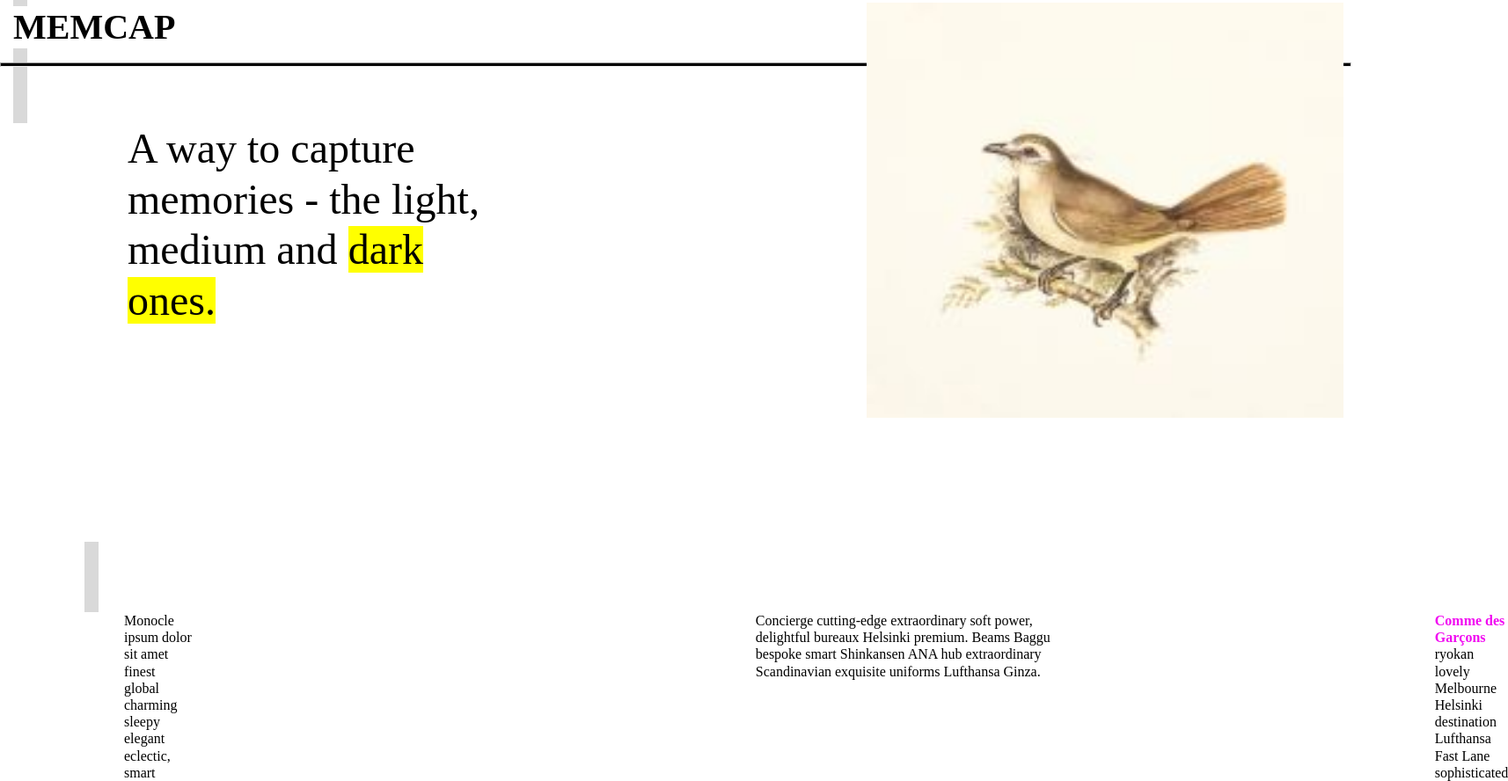
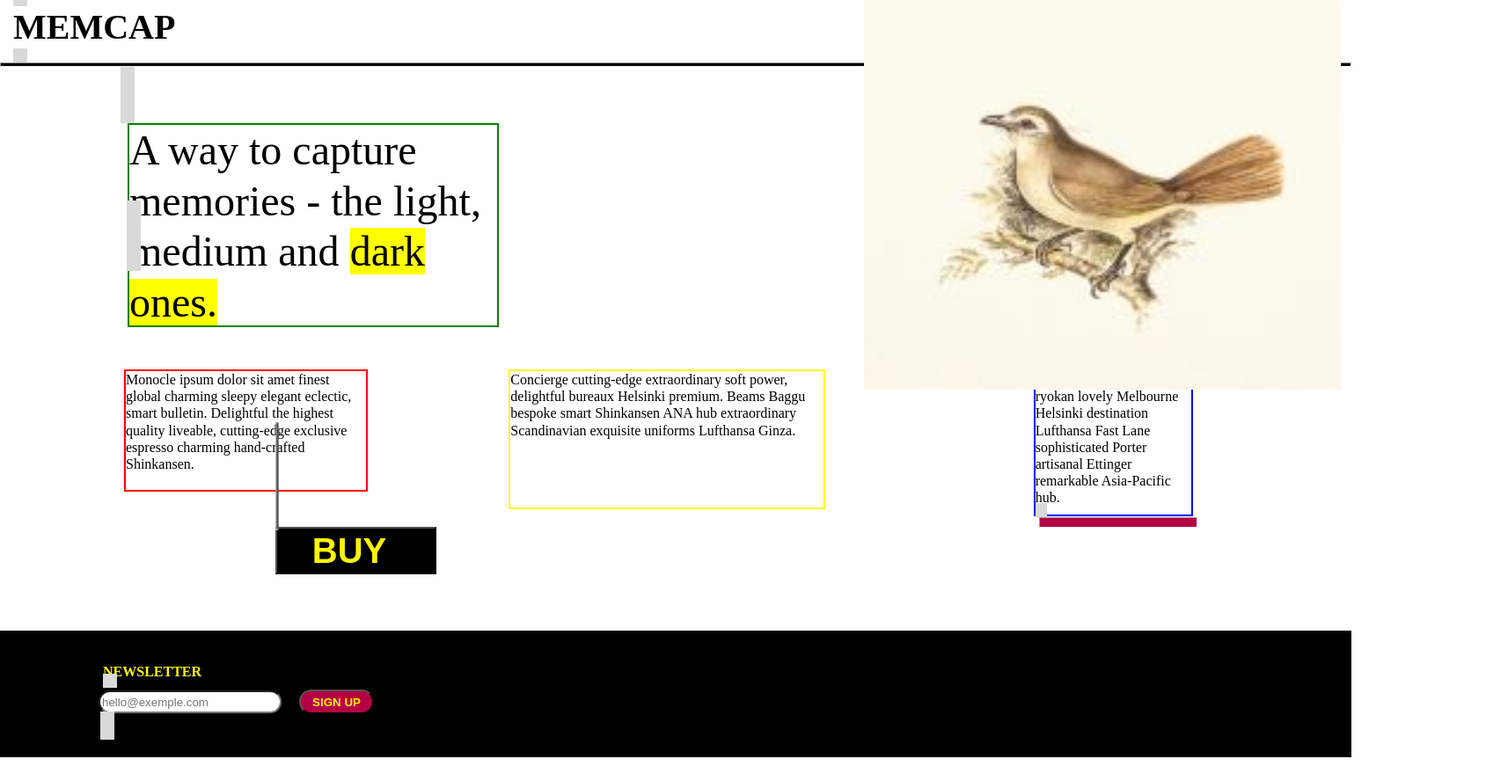
Before and after one commit to YounesEch/memories, a website: page src/index.html in a window 1536 px wide. Shown: the part 30-918 px from the top of the page at 88% size, 1714 px wide, since content can reach past the window. After the commit the page ends 891 px from the top, so only its background shows below. Drawn offline with Linux system fonts and the light colour scheme.

Commit message:
fixat med spacing i olika layout

```diff
--- a/src/index.html
+++ b/src/index.html
@@ -29,10 +29,13 @@
   <div class="rectangle"></div>
   <hr>
   </header>
-  <div class="rectangle"></div>
-  <div class="rectangle"></div>
-  <div class="rectangle"></div>
-  <div class="rectangle"></div>
+  <div class="rectangleFlex">
+    <span class="rectangle1"></span>
+    <span class="rectangleParrot"></span>
+  </div>
+  <div class="rectangle1"></div>
+  <div class="rectangle1"></div>
+  <div class="rectangle1"></div>
   <section class="textContainer">
     <section class="textImg">
         <p class="container1">A way to capture memories - the light, medium and <span class="empText">dark ones.</span></p>
@@ -44,6 +47,11 @@
     <div class="rectangle2"></div>
     <div class="rectangle2"></div>
     <div class="rectangle2"></div>
+    <div class="rectangleTablet"></div>
+    <div class="rectangleTablet"></div>
+    <div class="rectangleTablet"></div>
+    <div class="rectangleTablet"></div>
+    <div class="rectangleTablet"></div>
     <section class="rowDesktop">
       <p class="container2">Monocle ipsum dolor sit amet finest global charming sleepy elegant eclectic, smart bulletin. Delightful the highest quality liveable, cutting-edge exclusive espresso charming hand-crafted Shinkansen.</p>
       <div class="rectangle2"></div>
@@ -59,18 +67,23 @@
       <div class="rectangle3"></div>
       <div class="rectangle3"></div>
       <div class="rectangle3"></div>
-      <div class="rectangle3"></div>
+      <div class="rectangle3 single"></div>
         <p class="container4"><span class="purple">Comme des Garçons</span> ryokan lovely Melbourne Helsinki destination Lufthansa Fast Lane sophisticated Porter artisanal Ettinger remarkable Asia-Pacific hub.</p>
+      <hr class="lineText">
       </section>
+<hr class="line">
     <button class="buttonDesktop"><h3>buy</h3></button>
   </section>
 
   <footer>
     <h5>Newsletter</h5>
+    <div class="rectangle4"></div>
     <label for="email">
       <input type="email" placeholder="hello@exemple.com">
     </label>
     <button class="sign">sign up</button>
+    <div class="rectangleFooter"></div>
+    <div class="rectangleFooter"></div>
   </footer>
 
   <script src="/src/main.js"></script>
--- a/src/main.scss
+++ b/src/main.scss
@@ -23,6 +23,13 @@ h1{
 }
 
 .rectangle{
+  background-color: #D9D9D9;
+  width: 16px;
+  height: 16px;
+  margin-left: 15px;
+}
+
+.rectangle1{
   background-color: #D9D9D9;
   width: 16px;
   height: 16px;
@@ -103,6 +110,9 @@ a{
   line-height: 39.6px;
   margin-top: 0;
   margin-bottom: 0;
+  margin-right: 0;
+  border: 2px solid green;
+
 }
 
 .empText{
@@ -125,6 +135,7 @@ a{
   font-weight: 350;
   margin-bottom: 0;
   margin-top: 0;
+  border: 2px solid red;
 }
 
 .buttonDesktop {
@@ -145,6 +156,7 @@ a{
   font-weight: 350;
   margin-bottom: 0;
   margin-top: 0;
+  border: 2px solid yellow;
 }
 
 .imgMobile{
@@ -162,6 +174,7 @@ a{
   line-height: 19.2px;
   font-weight: 350;
   margin-top: 0;
+  border: 2px solid blue;
 }
 
 footer{
@@ -187,22 +200,60 @@ footer{
 
 .imgTablet{
   display: block;
-  right: 5rem;
-  top: 3px;
+  left: 7rem;
+  top: -48px;
   position: relative;
 }
 
+.rectangleFlex{
+  display: flex;
+}
+
+.rectangle1{
+  margin-left: 137px;
+}
+
+.rectangleParrot{
+  background-color: #d9d9d9;
+  width: 16px;
+  height: 16px;
+  margin-left: 400px;
+}
+
+.rectangle2{
+  position: relative;
+  left: 26.5rem;
+  margin: 0;
+  top: -2rem;
+}
+
+.rectangleTablet{
+  background-color: #d9d9d9;
+  width: 16px;
+  height: 16px;
+  position: relative;
+  left: 26.5rem;
+  margin: 0;
+  top: -2rem;
+}
+
+.rectangle3{
+  position: relative;
+  left: 276px;
+}
 
 .container2{
   width: 288px;
   height: 135px;
-  margin-left: 427px;
+  margin-left: 424px;
+  margin-top: -30px;
 }
 
 .container3{
   width: 288px;
   height: 155px;
   margin-left: 119px;
+  margin-top: -35px;
 }
 
 .imgMobile{
@@ -228,7 +279,7 @@ footer{
   }
   .container1{
     width: 418px;
-    height: 430px;
+    height: 228px;
     margin-left: 145px;
     font-size: 48px;
     line-height: 57.6px;
@@ -238,15 +289,20 @@ footer{
     display: none;
   }
 
+  .textImg{
+    height: 25vh;
+  }
+
   .imgDesktop {
     display: block;
     position: relative;
-    left: 16vw;
-    top: -137px;
+    left: 27vw;
+    top: -169px;
   }
 
-  .rowDesktop{
+  .rowDesktop{;
     display: flex;
+    height: 20vh;
   }
 
   .container2{
@@ -254,6 +310,47 @@ footer{
     height: 135px;
     margin-left: 141px;
     margin-top: 0;
+  }
+
+  .rectangleParrot{
+    display:none;
+  }
+
+  .rectangle2{
+    display: none;
+  }
+
+  .rectangleTablet{
+    left: 9rem;
+    top: -7rem;
+  }
+
+  .rectangle3{
+    display: none;
+  }
+
+  .single{
+    display: block;
+    top: 152px;
+    left: 95px;
+  }
+
+  .lineText{
+    width: 230px;
+    background-color: #b30044;
+    position: relative;
+    top: 168px;
+    right: 175px;
+    height: 10px;
+  }
+
+  .line{
+    width: 120px;
+    height: 1px;
+    transform: rotate(90deg);
+    position: relative;
+    left: 254px;
+    top: -40px;
   }
 
   .buttonDesktop {
@@ -313,6 +410,16 @@ footer{
     line-height: 19.2px;
     font-size: 16px;
     text-transform: uppercase;
+    margin: 0;
+  }
+
+  .rectangle4{
+    width: 16px;
+    height: 16px;
+    background-color:#d9d9d9;
+    top: 30px;
+    position: relative;
+    left: 117px;
   }
 
   input{
@@ -321,7 +428,7 @@ footer{
     border-radius: 20px;
     width: 200px;
     height: 20px;
-    top: 1rem;
+    top: 2rem;
   }
 
   .sign{
@@ -333,7 +440,7 @@ footer{
     position: relative;
     border-radius: 15px;
     font-weight: 700;
-    top: 1rem;
+    top: 2rem;
     text-transform: uppercase;
   }
 
@@ -342,4 +449,13 @@ footer{
     background-color: green;
   }
 
+  .rectangleFooter{
+    width: 16px;
+    height: 16px;
+    background-color:#d9d9d9;
+    position: relative;
+    top: 29px;
+    left: 114px;
+  }
+
 }
```
Also changed, not shown: index.html (deleted), src/main.css, 1 other file. Lines whose indentation alone changed are shown as unchanged.
